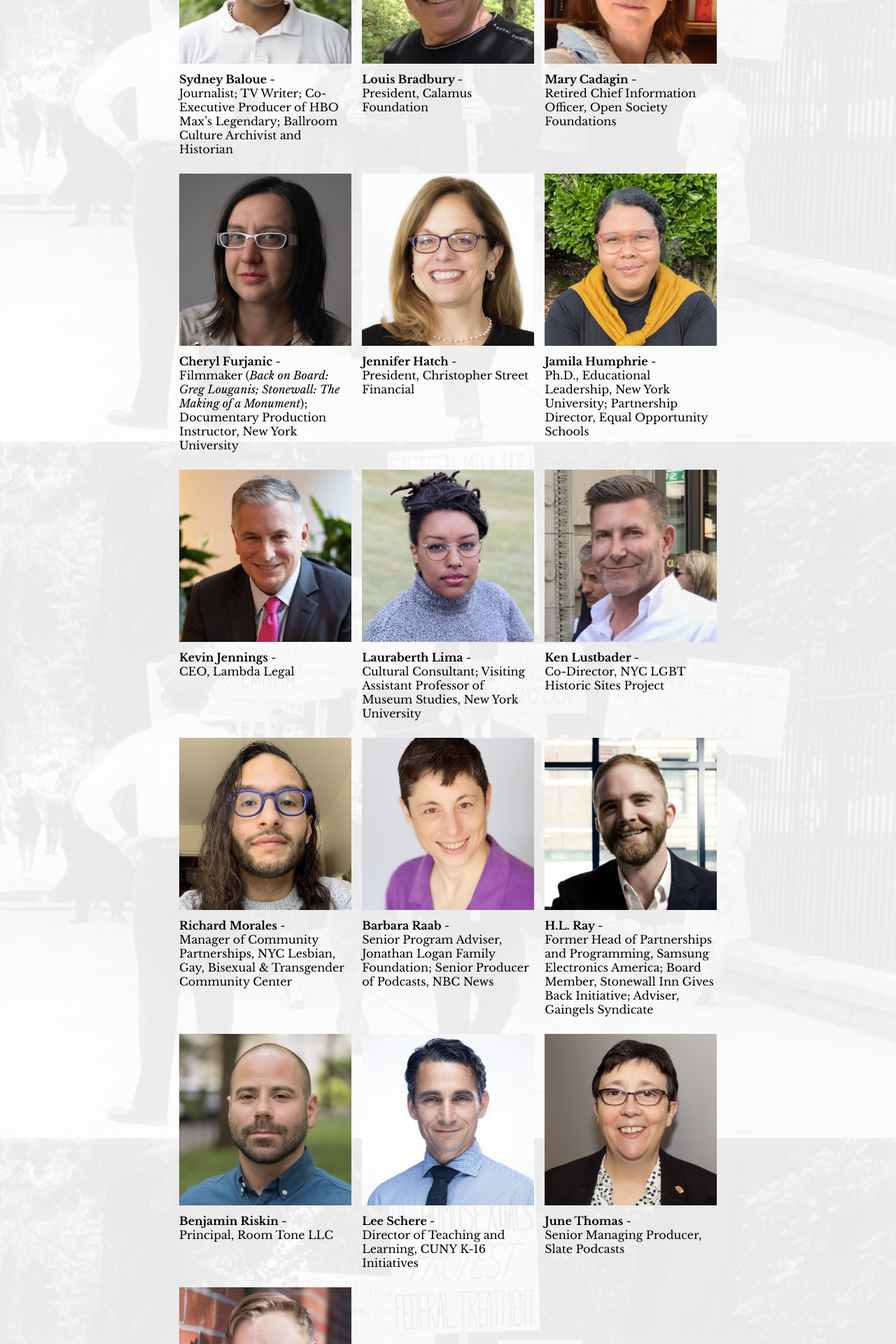
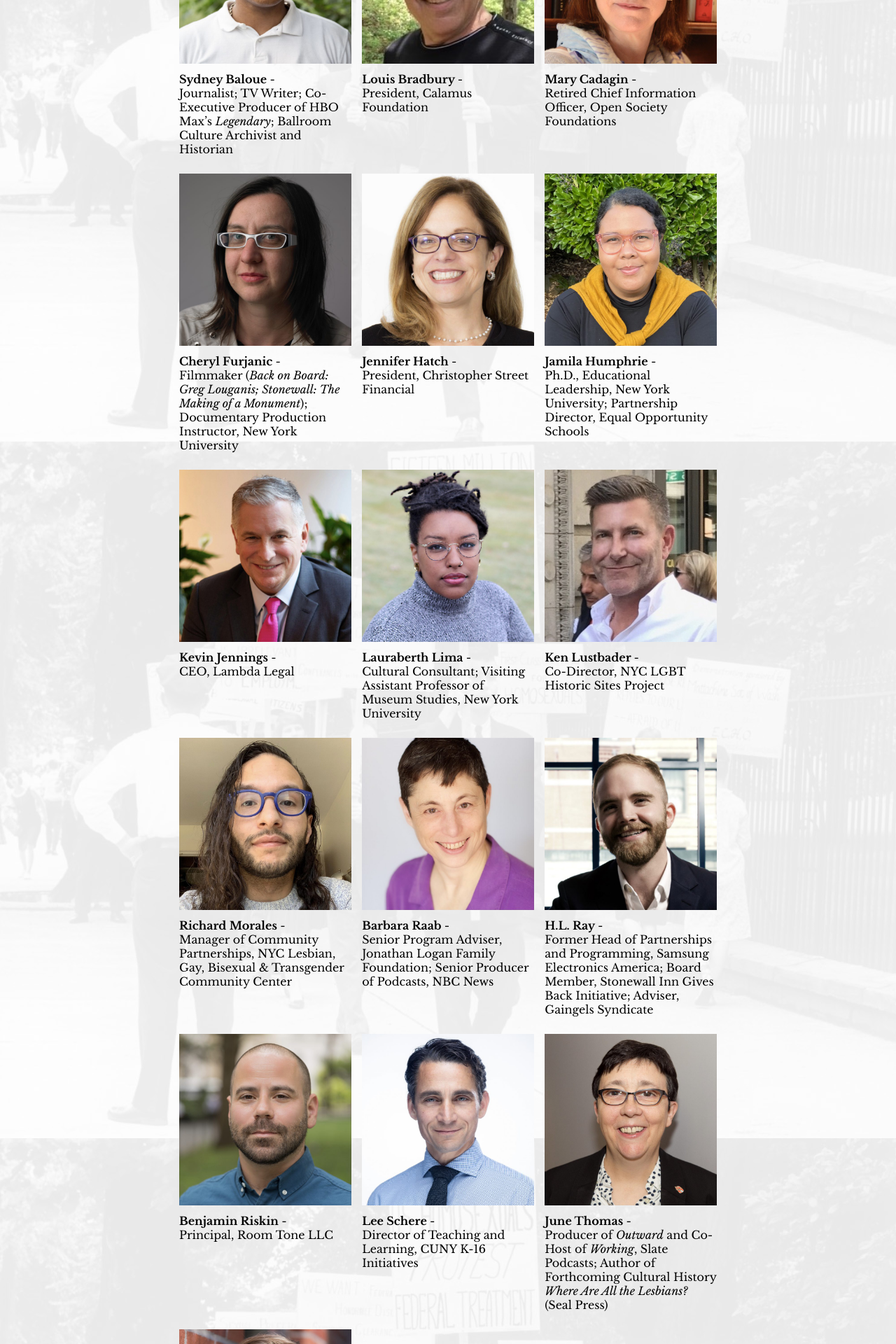
Before and after one commit to spencerrlongg/makinggayhistoryorg, a Nuxt app: page /about in a window 1280 px wide. Shown: the part 1360-3280 px from the top of the page at 70% size. Built offline with nearby package versions, Linux system fonts and the light colour scheme.

Commit message:
text changes from #121397

```diff
--- a/pages/about.vue
+++ b/pages/about.vue
@@ -21,7 +21,7 @@
           <div>
             <span class="strong">Sydney Baloue </span>
             <span>-</span>
-            <p>Journalist; TV Writer; Co-Executive Producer of HBO Max’s Legendary; Ballroom Culture Archivist and Historian</p>
+            <p>Journalist; TV Writer; Co-Executive Producer of HBO Max’s <i>Legendary</i>; Ballroom Culture Archivist and Historian</p>
           </div>
         </div>
         <div class="board-member-container">
@@ -133,7 +133,7 @@
           <div>
             <span class="strong">June Thomas </span>
             <span>-</span>
-            <p>Senior Managing Producer, Slate Podcasts</p>
+            <p>Producer of <i>Outward</i> and Co-Host of <i>Working</i>, Slate Podcasts; Author of Forthcoming Cultural History <i>Where Are All the Lesbians?</i> (Seal Press)</p>
           </div>
         </div>
         <div class="board-member-container">
```
Also changed, not shown: 1 other file (tests, documents, lock files or other folders).
